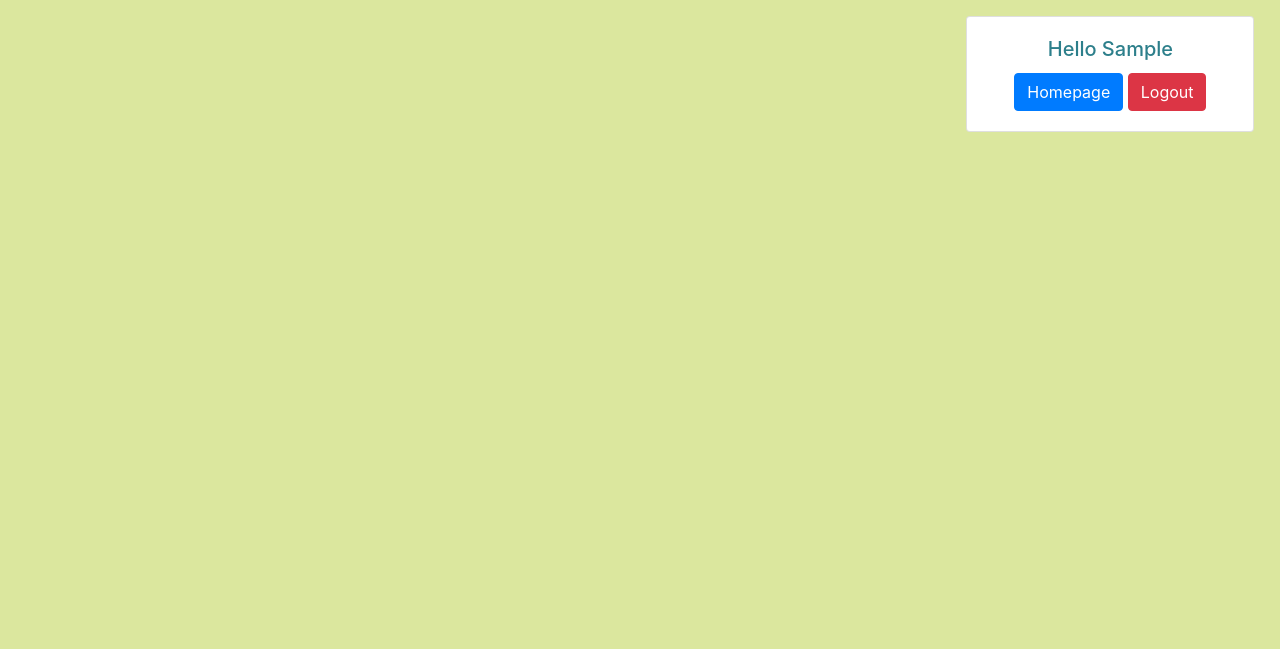
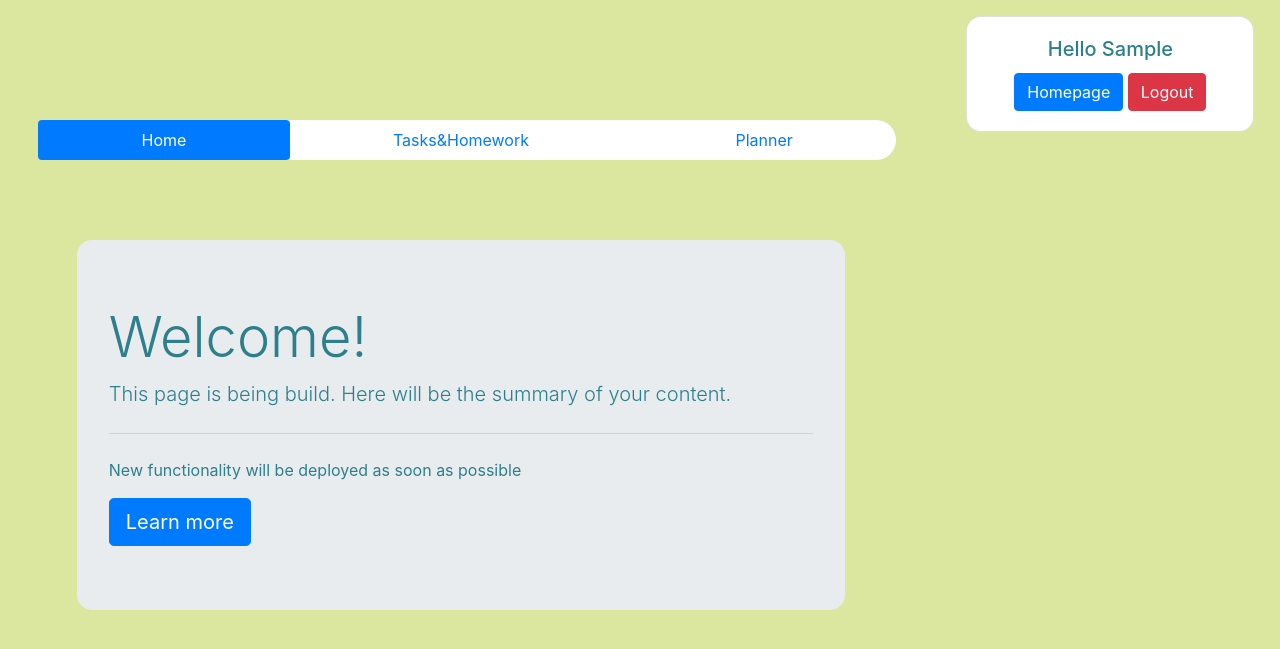
Before and after one commit to wleklinskimateusz/wleklinski-live, a Django app: page / in a window 1280 px wide. Shown: the top 649 px of the page. Run offline with Django 3.2, Linux system fonts and the light colour scheme; the visitor is signed in with stand-in values (Sample User, id 1); some libraries are stand-ins or nearby versions.

Commit message:
added user_panel, colors

```diff
--- a/organizer/static/organizer/style.css
+++ b/organizer/static/organizer/style.css
@@ -21,5 +21,23 @@ body {
     text-align: center;
     position: fixed;
     top: 2%;
-    right: 2%
+    right: 2%;
+    border-radius: 15px;
 }
+
+.menu {
+    width: 67%;
+    position: fixed;
+    top: 15%;
+    left: 3%;
+    border-radius: 20px;
+    background-color: white;
+}
+
+#card {
+    position:absolute;
+    width: 60%;
+    top: 30%;
+    left: 6%;
+    border-radius: 15px;
+}
--- a/organizer/templates/organizer/home.html
+++ b/organizer/templates/organizer/home.html
@@ -10,4 +10,18 @@
             <a href="{% url 'logout' %}" class="btn btn-danger">Logout</a>
         </div>
     </div>
+    <nav class="nav nav-pills nav-fill menu">
+      <a class="nav-item nav-link active" href="{% url 'organizer:home' %}">Home</a>
+      <a class="nav-item nav-link" href="{% url 'organizer:tasks' %}">Tasks&Homework</a>
+      <a class="nav-item nav-link" href="{% url 'organizer:planner' %}">Planner</a>
+    </nav>
+
+    <div id='card' class="jumbotron">
+      <h1 class="display-4">Welcome!</h1>
+      <p class="lead">This page is being build. Here will be the summary of your content.</p>
+      <hr class="my-4">
+      <p>New functionality will be deployed as soon as possible</p>
+      <a class="btn btn-primary btn-lg" href="#" role="button">Learn more</a>
+    </div>
+
 {% endblock %}
--- a/organizer/urls.py
+++ b/organizer/urls.py
@@ -6,4 +6,6 @@ app_name = 'organizer'
 
 urlpatterns = [
     path('', views.home, name='home'),
+    path('tasks/', views.tasks, name='tasks'),
+    path('planner/', views.planner, name='planner')
 ]
--- a/organizer/views.py
+++ b/organizer/views.py
@@ -6,3 +6,13 @@ from django.views import generic
 def home(request):
     template_name = 'home.html'
     return render(request, template_name, {})
+
+
+def tasks(request):
+    template_name = 'tasks.html'
+    return render(request, template_name, {})
+
+
+def planner(request):
+    template_name = 'planner.html'
+    return render(request, template_name, {})
```
Also changed, not shown: organizer/templates/organizer/planner.html (added, +19 -0 lines), organizer/templates/organizer/tasks.html (added, +19 -0 lines).
